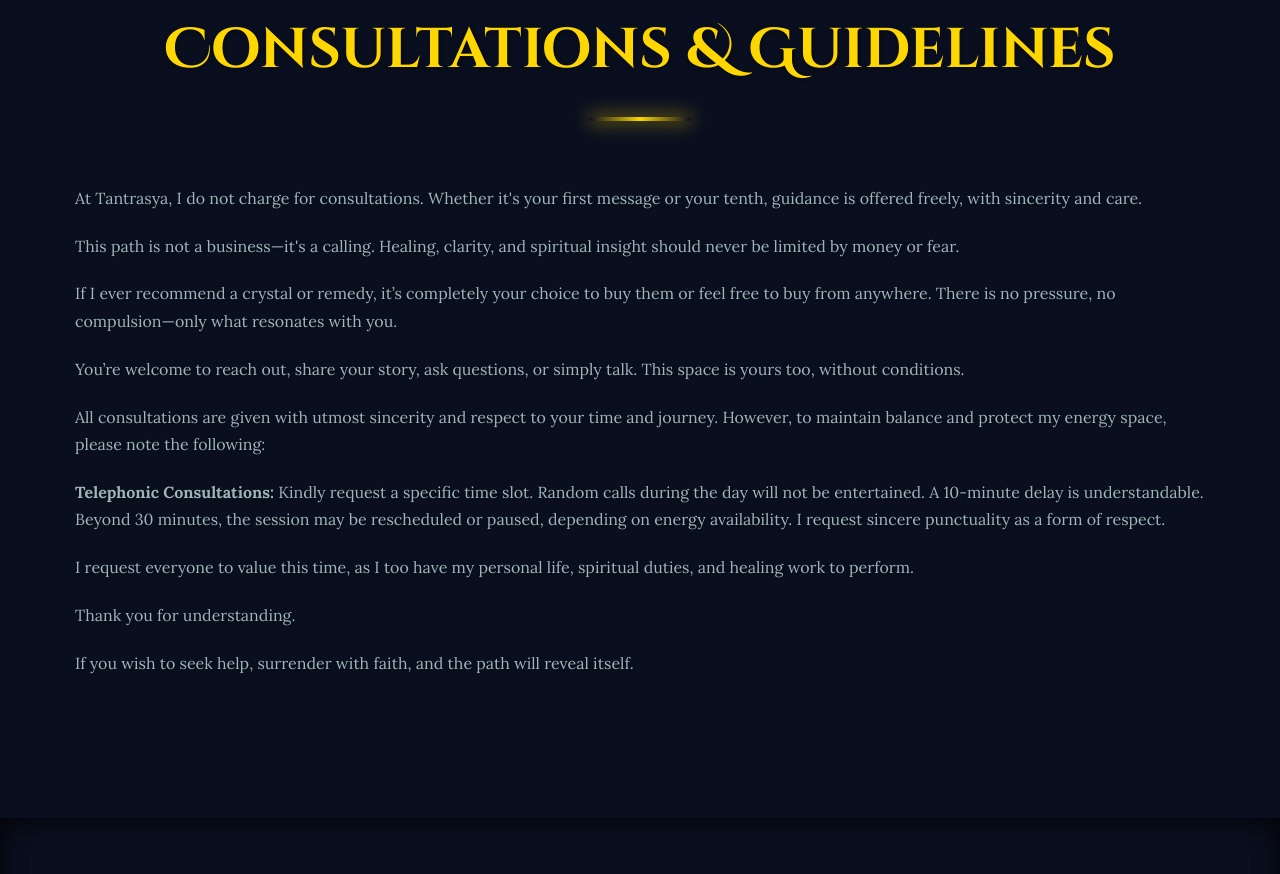
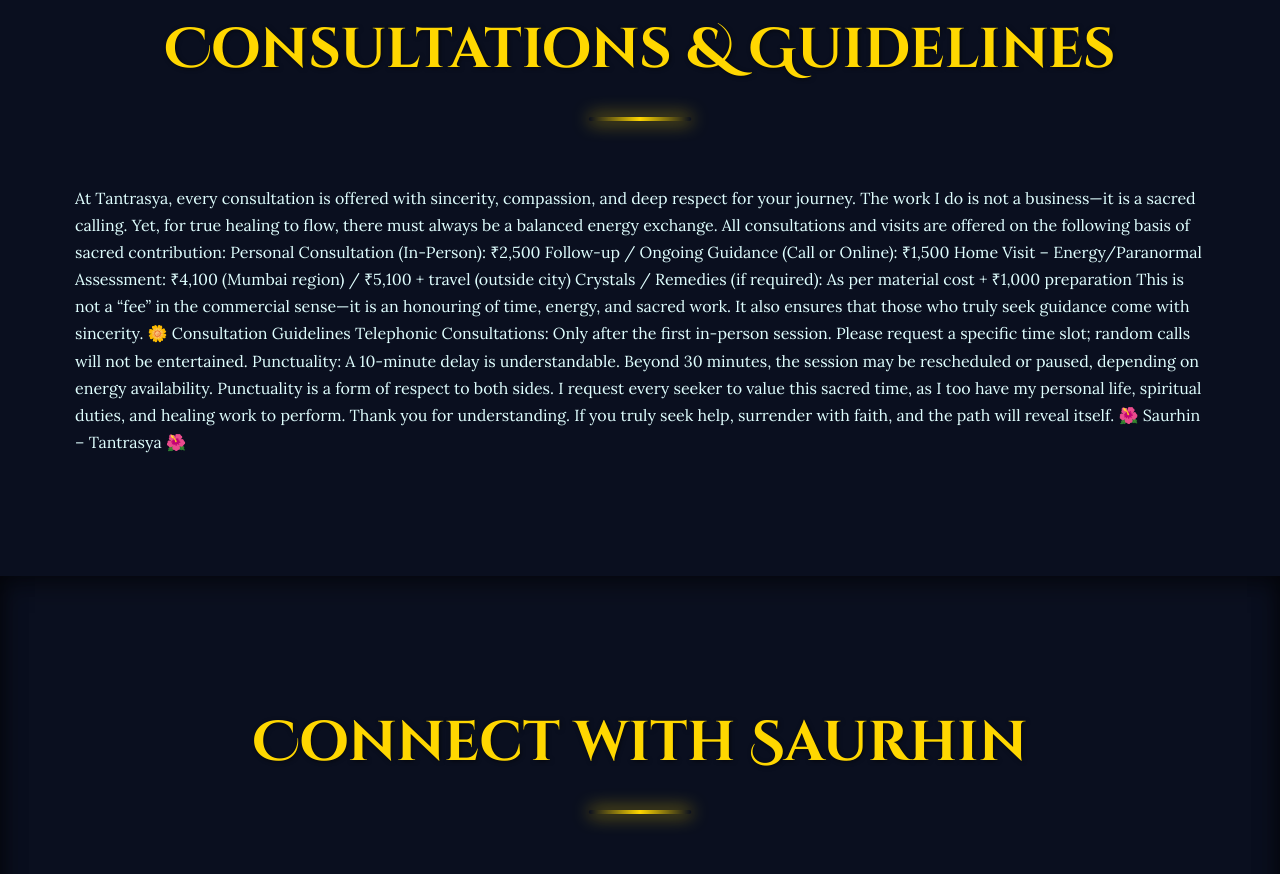
Before and after one commit to saurhin/Tantrasya, a plain HTML site: page index.html in a window 1280 px wide. Shown: the part 4667-5541 px from the top of the page. Drawn offline with Linux system fonts and the light colour scheme.

Commit message:
Update index.html

```diff
--- a/index.html
+++ b/index.html
@@ -158,17 +158,31 @@
     <section id="consultations">
         <div class="container">
             <h2>Consultations & Guidelines</h2>
-	<p> At Tantrasya, I do not charge for consultations. Whether it's your first message or your tenth, guidance is offered freely, with sincerity and care. </p>
-<p>This path is not a business—it's a calling. Healing, clarity, and spiritual insight should never be limited by money or fear.</p>
-		<p>If I ever recommend a crystal or remedy, it’s completely your choice to buy them or feel free to buy from anywhere. There is no pressure, no compulsion—only what resonates with you.</p>
-		<p>You’re welcome to reach out, share your story, ask questions, or simply talk. This space is yours too, without conditions.</p>
-		<p>All consultations are given with utmost sincerity and respect to your time and journey. However, to maintain balance and protect my energy space, please note the following:</p>
-            <p><strong>Telephonic Consultations:</strong> Kindly request a specific time slot. Random calls during the day will not be entertained. A 10-minute delay is understandable. Beyond 30 minutes, the session may be rescheduled or paused, depending on energy availability. I request sincere punctuality as a form of respect.</p>
+	At Tantrasya, every consultation is offered with sincerity, compassion, and deep respect for your journey. The work I do is not a business—it is a sacred calling. Yet, for true healing to flow, there must always be a balanced energy exchange.
 
+All consultations and visits are offered on the following basis of sacred contribution:
 
-            <p>I request everyone to value this time, as I too have my personal life, spiritual duties, and healing work to perform.</p>
-            <p>Thank you for understanding.</p>
-            <p>If you wish to seek help, surrender with faith, and the path will reveal itself.</p>
+Personal Consultation (In-Person): ₹2,500
+
+Follow-up / Ongoing Guidance (Call or Online): ₹1,500
+
+Home Visit – Energy/Paranormal Assessment: ₹4,100 (Mumbai region) / ₹5,100 + travel (outside city)
+
+Crystals / Remedies (if required): As per material cost + ₹1,000 preparation
+
+This is not a “fee” in the commercial sense—it is an honouring of time, energy, and sacred work. It also ensures that those who truly seek guidance come with sincerity.
+
+🌼 Consultation Guidelines
+
+Telephonic Consultations: Only after the first in-person session. Please request a specific time slot; random calls will not be entertained.
+
+Punctuality: A 10-minute delay is understandable. Beyond 30 minutes, the session may be rescheduled or paused, depending on energy availability. Punctuality is a form of respect to both sides.
+
+I request every seeker to value this sacred time, as I too have my personal life, spiritual duties, and healing work to perform.
+
+Thank you for understanding. If you truly seek help, surrender with faith, and the path will reveal itself.
+
+🌺 Saurhin – Tantrasya 🌺
         </div>
     </section>
     <!-- New Section: Energy Exchange
```
